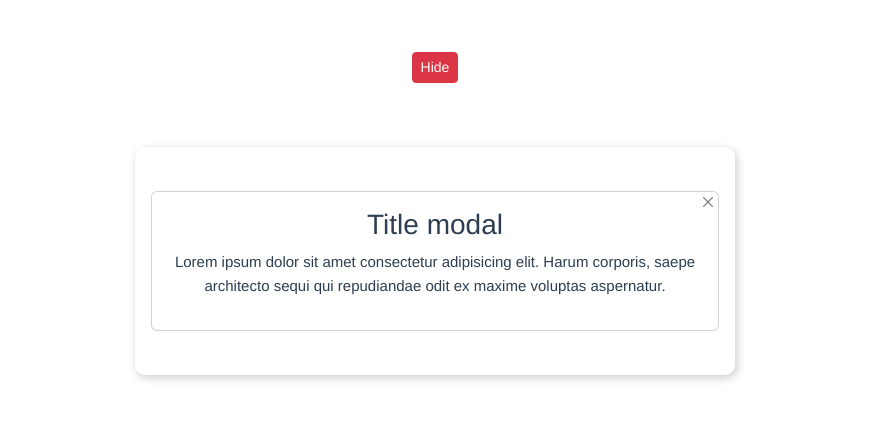
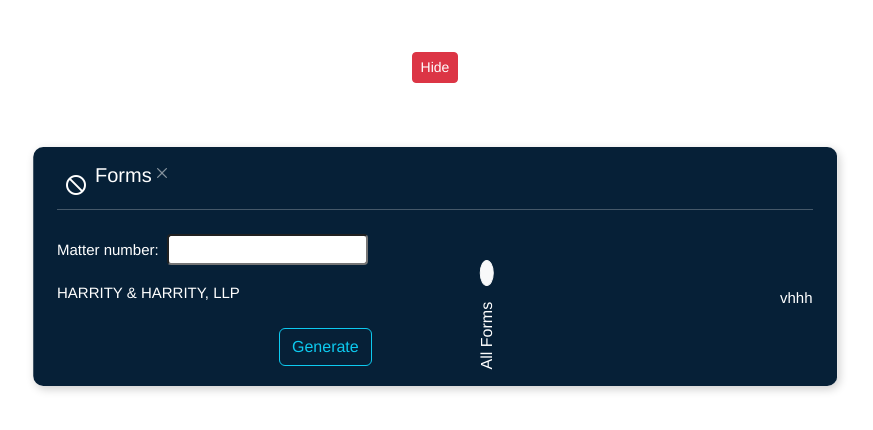
Before and after one commit to EleonoraPavlova/ApiModal, a Vue app: page / in a window 1280 px wide. Both pictures are taken after a click on the button "Modal window". Shown: the top 430 px of the page, without its empty margins (205-1078 px from the left). Built offline with nearby package versions, Linux system fonts and the light colour scheme.

Commit message:
added cdn icons

```diff
--- a/public/index.html
+++ b/public/index.html
@@ -6,6 +6,7 @@
     <meta name="viewport" content="width=device-width,initial-scale=1.0">
     <link rel="icon" href="<%= BASE_URL %>favicon.ico">
     <link href="https://cdn.jsdelivr.net/npm/bootstrap@5.2.2/dist/css/bootstrap.min.css" rel="stylesheet" integrity="sha384-Zenh87qX5JnK2Jl0vWa8Ck2rdkQ2Bzep5IDxbcnCeuOxjzrPF/et3URy9Bv1WTRi" crossorigin="anonymous">
+   <link href="https://cdn.materialdesignicons.com/5.3.45/css/materialdesignicons.min.css" rel="stylesheet" />
     <title>Modal</title>
   </head>
   <body>
--- a/src/App.vue
+++ b/src/App.vue
@@ -3,9 +3,8 @@
 		<AppButtons color="danger" size="sm" @click="showModal()">{{
 			isVisibleModal ? "Hide " : "Modal window"
 		}}</AppButtons>
-		<div>
-			<AppModal v-model:show="isVisibleModal" @close="closeModal()" />
-		</div>
+
+		<AppModal v-if="isVisibleModal" @close="closeModal()" />
 	</div>
 </template>
 
--- a/src/assets/base.css
+++ b/src/assets/base.css
@@ -3,7 +3,7 @@
   -webkit-font-smoothing: antialiased;
   -moz-osx-font-smoothing: grayscale;
   text-align: center;
-  color: #2c3e50;
+  color: white;
 }
 
 *,
@@ -57,6 +57,9 @@ li {
   color: red;
 }
 
+.white {
+  color: #fff;
+}
 .grey {
   background-color: grey;
 }
@@ -106,11 +109,70 @@ li {
   height: 48px;
 }
 
-.xxxlg {
-  font-size: 64px;
-  width: 64px;
-  height: 64px;
-}
 .fontsizeSmall {
   font-size: 14px;
 }
+
+/* materialdesignicons.css */
+.mdi::before {
+  font-size: 24px;
+  line-height: 14px;
+}
+.btn .mdi::before {
+  position: relative;
+  top: 4px;
+}
+.btn-xs .mdi::before {
+  font-size: 18px;
+  top: 3px;
+}
+.btn-sm .mdi::before {
+  font-size: 18px;
+  top: 3px;
+}
+.dropdown-menu .mdi {
+  width: 18px;
+}
+.dropdown-menu .mdi::before {
+  position: relative;
+  top: 4px;
+  left: -8px;
+}
+.nav .mdi::before {
+  position: relative;
+  top: 4px;
+}
+.navbar .navbar-toggle .mdi::before {
+  position: relative;
+  top: 4px;
+  color: #fff;
+}
+.breadcrumb .mdi::before {
+  position: relative;
+  top: 4px;
+}
+.breadcrumb a:hover {
+  text-decoration: none;
+}
+.breadcrumb a:hover span {
+  text-decoration: underline;
+}
+.alert .mdi::before {
+  position: relative;
+  top: 4px;
+  margin-right: 2px;
+}
+.input-group-addon .mdi::before {
+  position: relative;
+  top: 3px;
+}
+.navbar-brand .mdi::before {
+  position: relative;
+  top: 2px;
+  margin-right: 2px;
+}
+.list-group-item .mdi::before {
+  position: relative;
+  top: 3px;
+  left: -3px;
+}
--- /dev/null
+++ b/src/components/AppIcon.vue
@@ -0,0 +1,27 @@
+<template>
+	<i
+		:class="[size, 'mdi', `mdi-${name}`]"
+		:style="{ color: color }"
+		class="md"
+	/>
+</template>
+
+<script>
+export default {
+	name: "AppIcon",
+	props: {
+		name: {
+			type: String,
+			default: "list-box-outline",
+		},
+		color: {
+			type: String,
+			default: "white",
+		},
+		size: {
+			type: String,
+			default: "lg",
+		},
+	},
+};
+</script>
--- /dev/null
+++ b/src/components/AppInput.vue
@@ -0,0 +1,33 @@
+<template>
+	<input
+		type="text"
+		class="m-2"
+		:class="size"
+		:value="modelValue"
+		@input="updateInput"
+	/>
+</template>
+
+
+
+<script>
+export default {
+	name: "AppInput",
+	props: {
+		modelValue: {
+			type: String,
+			default: "",
+		},
+		size: {
+			type: String,
+			default: "form-control-sm",
+		},
+	},
+	emits: ["update:modelValue"],
+	methods: {
+		updateInput(event) {
+			this.$emit("update:modelValue", event.target.value);
+		},
+	},
+};
+</script>
--- a/src/components/AppModal.vue
+++ b/src/components/AppModal.vue
@@ -1,25 +1,18 @@
 <template>
-	<div
-		v-if="show"
-		class="
-			modal
-			d-flex
-			justify-content-center
-			align-items-center
-			position-relative
-		"
-	>
-		<div class="modal-dialog modal-lg">
-			<div class="card p-3">
-				<h3>Title modal</h3>
-				<p>
-					Lorem ipsum dolor sit amet consectetur adipisicing elit. Harum
-					corporis, saepe architecto sequi qui repudiandae odit ex maxime
-					voluptas aspernatur.
-				</p>
-				<div class="position-absolute top-0 end-0">
+	<div class="modal d-flex align-items-center position-relative">
+		<div class="modal-dialog modal-lg m-0 px-2">
+			<div class="d-flex">
+				<AppIcon name="cancel" />
+				<h5 class="text-start mb-0">Forms</h5>
+				<div class="">
 					<CloseButton class="btn-close" size="xs" @click="$emit('close')" />
 				</div>
+			</div>
+
+			<hr class="mt-2" />
+			<div class="d-flex justify-content-between align-items-center">
+				<CardLeft />
+				<CardRight />
 			</div>
 		</div>
 	</div>
@@ -27,11 +20,17 @@
 
 <script>
 import CloseButton from "../components/CloseButton.vue";
+import AppIcon from "../components/AppIcon.vue";
+import CardRight from "../components/CardRight.vue";
+import CardLeft from "../components/CardLeft.vue";
 
 export default {
 	name: "AppModal",
 	components: {
 		CloseButton,
+		AppIcon,
+		CardRight,
+		CardLeft,
 	},
 	props: {
 		show: {
@@ -46,15 +45,18 @@ export default {
 
 <style lang="scss" scoped>
 .modal {
-	position: fixed;
 	top: 60px;
-	width: 600px;
+	width: 72%;
+	height: 50%;
 	padding: 1rem;
-	background: #fff;
+	background: rgba(6, 32, 55, 1);
 	z-index: 1000;
 	left: 50%;
 	border-radius: 10px;
 	transform: translateX(-50%);
 	box-shadow: 2px 3px 10px rgba(0, 0, 0, 0.2);
 }
+.modal-dialog {
+	width: 100% !important;
+}
 </style>
--- /dev/null
+++ b/src/components/AppSeparator.vue
@@ -0,0 +1,20 @@
+<template>
+	<div class="vertical-panel d-flex justify-content-center align-items-center">
+		<h6 class="mb-0 me-3">All Forms</h6>
+		<button type="button" class="btn btn-light rounded-circle">
+			<i class="chevron-left" />
+		</button>
+	</div>
+</template>
+
+<script>
+export default {
+	name: "AppSeparator",
+};
+</script>
+
+<style>
+.vertical-panel {
+	transform: translate(270px) rotate(-90deg);
+}
+</style>
--- /dev/null
+++ b/src/components/CardLeft.vue
@@ -0,0 +1,37 @@
+<template>
+	<div class="d-flex">
+		<div class="d-flex flex-column">
+			<div class="d-flex align-items-center mb-2">
+				<p class="mb-0">Matter number:</p>
+				<AppInput />
+			</div>
+			<div class="d-flex justify-content-srart">
+				<p class="mb-0">HARRITY &amp; HARRITY, LLP</p>
+			</div>
+			<AppSeparator />
+			<div class="d-flex justify-content-end align-items-center">
+				<AppButtons color="" class="bg-transparent btn-outline-info" size="md"
+					>Generate</AppButtons
+				>
+			</div>
+		</div>
+	</div>
+</template>
+
+<script>
+import AppInput from "../components/AppInput.vue";
+import AppButtons from "../components/AppButtons.vue";
+import AppSeparator from "../components/AppSeparator.vue";
+
+export default {
+	name: "CardLeft",
+	components: {
+		AppInput,
+		AppButtons,
+		AppSeparator,
+	},
+};
+</script>
+
+<style>
+</style>
--- /dev/null
+++ b/src/components/CardRight.vue
@@ -0,0 +1,12 @@
+<template>
+	<div>vhhh</div>
+</template>
+
+<script>
+export default {
+	name: "CardRight",
+};
+</script>
+
+<style>
+</style>
--- a/src/components/CloseButton.vue
+++ b/src/components/CloseButton.vue
@@ -1,8 +1,8 @@
 <template>
 	<button
 		type="button"
-		class="btn-close"
-		:class="[color, size]"
+		class="btn-close-white"
+		:class="[size]"
 		aria-label="Close"
 		@click="$emit('click')"
 	/>
@@ -12,10 +12,6 @@
 export default {
 	name: "CloseButton",
 	props: {
-		color: {
-			type: String,
-			default: "primary",
-		},
 		size: {
 			type: String,
 			default: "clxs",
```
Also changed, not shown: 7 other files (tests, documents, lock files or other folders).
